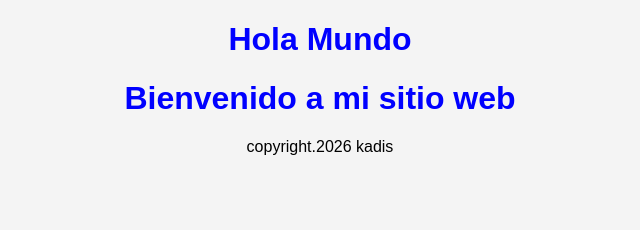
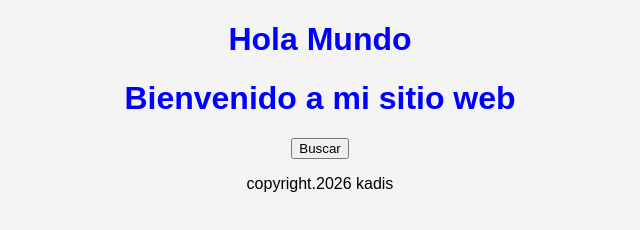
Before and after one commit to Laura-fl/Proyecto3, a plain HTML site: page index.html in a window 1280 px wide. Shown: the whole page, without its empty margins (320-960 px from the left). Drawn offline with Linux system fonts and the light colour scheme.

Commit message:
Boton agregado

```diff
--- a/index.html
+++ b/index.html
@@ -10,6 +10,7 @@
 
     <h1>Hola Mundo</h1>
     <h1>Bienvenido a mi sitio web</h1>
+    <button type="submit" name="btn" placeHolder="buscar">Buscar</button>
 
 
     <script src="script.js"></script>
```
